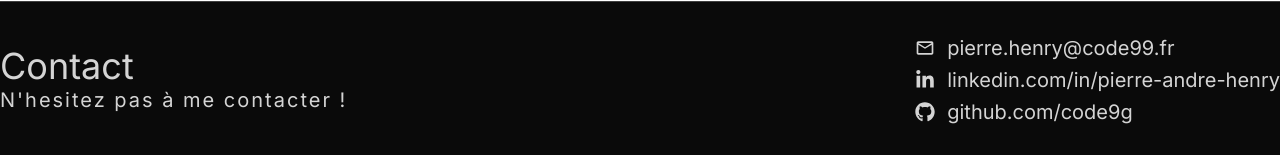
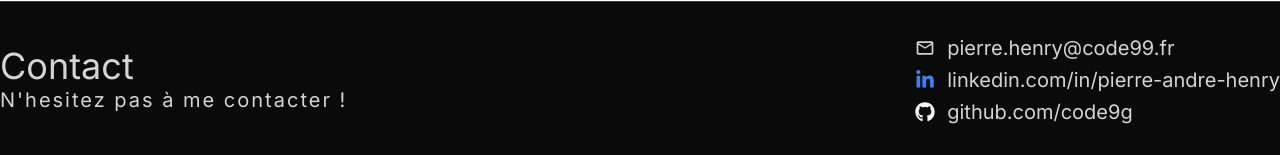
Before and after one commit to code9g/portfolio, a React (Vite) app: page / in a window 1280 px wide. Shown: the part 8716-8871 px from the top of the page. Built offline with nearby package versions, Linux system fonts and the light colour scheme.

Commit message:
Amélioration

```diff
--- a/src/components/Contact.jsx
+++ b/src/components/Contact.jsx
@@ -1,14 +1,20 @@
+import clsx from "clsx";
 import PropTypes from "prop-types";
 import { Link } from "react-router-dom";
 import findIcons from "../lib/utils/findIcons";
 
-const Contact = ({ type, url, label }) => {
+const Contact = ({ type, url, label, className }) => {
   const icon = findIcons(type);
 
   return (
     <>
-      {icon && <icon.component alt={icon.title} />}
-      <Link className="hover:underline" to={url}>
+      {icon && (
+        <icon.component
+          alt={icon.title}
+          className={clsx(icon.className, className)}
+        />
+      )}
+      <Link className={clsx("hover:underline", className)} to={url}>
         {label}
       </Link>
     </>
@@ -19,6 +25,7 @@ Contact.propTypes = {
   type: PropTypes.string,
   url: PropTypes.string,
   label: PropTypes.string,
+  className: PropTypes.any,
 };
 
 export default Contact;
```
